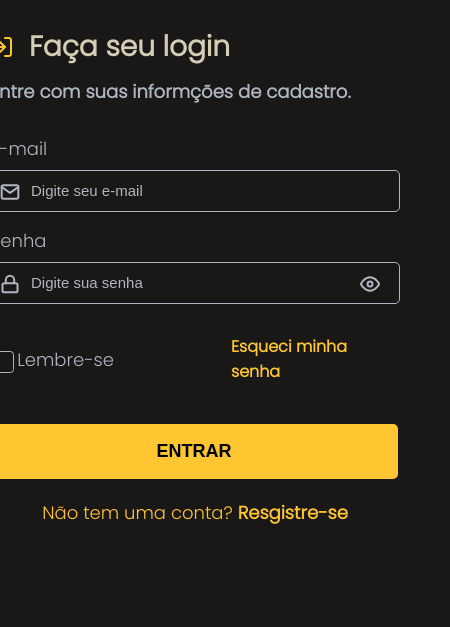
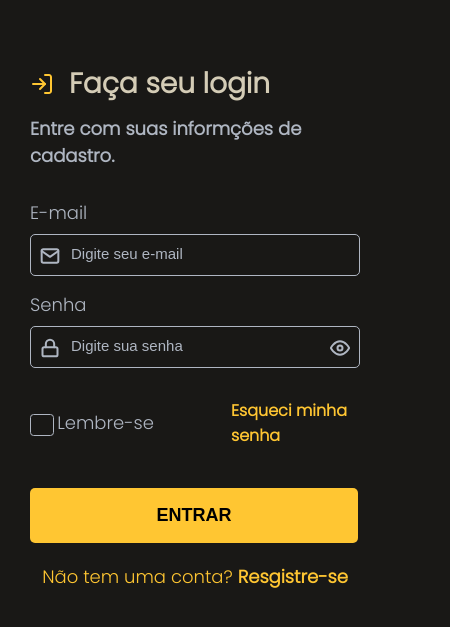
Before and after one commit to GisellyPereira/login-form, a plain HTML site: page index.html in a window 390 px wide. Shown: the part 71-698 px from the top of the page, 450 px wide, since content can reach past the window. Drawn offline with Linux system fonts and the light colour scheme.

Commit message:
responsividade mobile

```diff
--- a/style.css
+++ b/style.css
@@ -206,7 +206,7 @@ svg path{
 }
 @media (max-width: 1200px){
   .all{
-    display: block;
+    display: inline-block;
   }
   .background-img img{
     display: none;
@@ -220,13 +220,14 @@ svg path{
     display: none;
   }
   .container-form{
+    margin-top: 100px;
     padding: 0px 50px 150px 50px;
     background: transparent;
   }
 }
 
 
-@media (max-width: 500px){
+@media (max-width: 450px){
   .logo{
     padding: 20px 0px 0px 20px;
   }
@@ -243,4 +244,16 @@ svg path{
     grid-gap: 4.5rem;
     align-items: center;
   }
+  .caixa-email .input-email{
+    width: 18rem;
+  }
+  .caixa-senha input{
+    width: 18rem;
+  }
+  .emoji-senha{
+    margin-left: 270px;
+  }
+  .button-parag button{
+    width: 20.5rem;
+  }
 }
```
